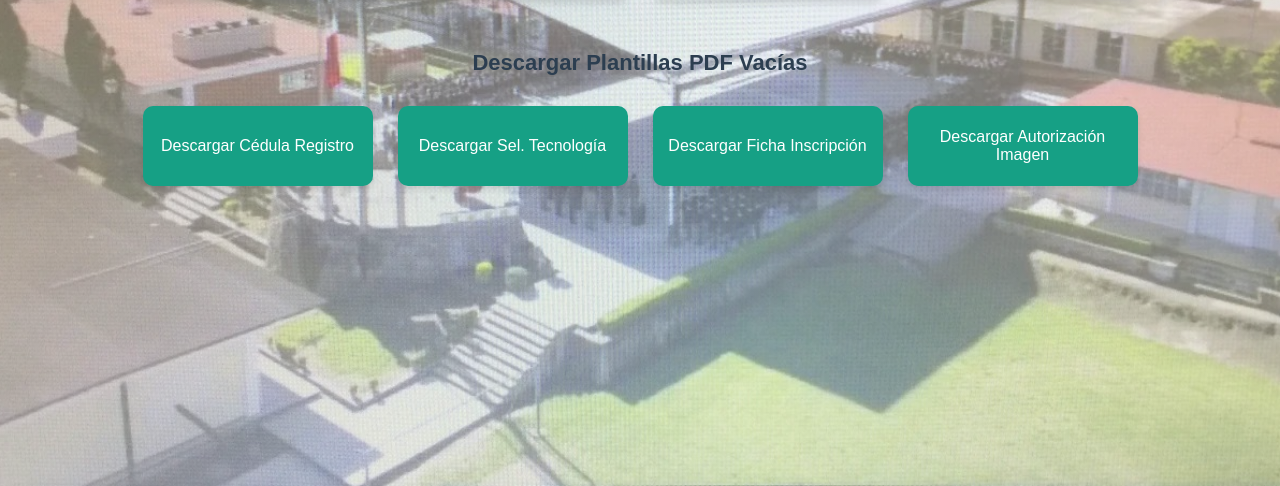
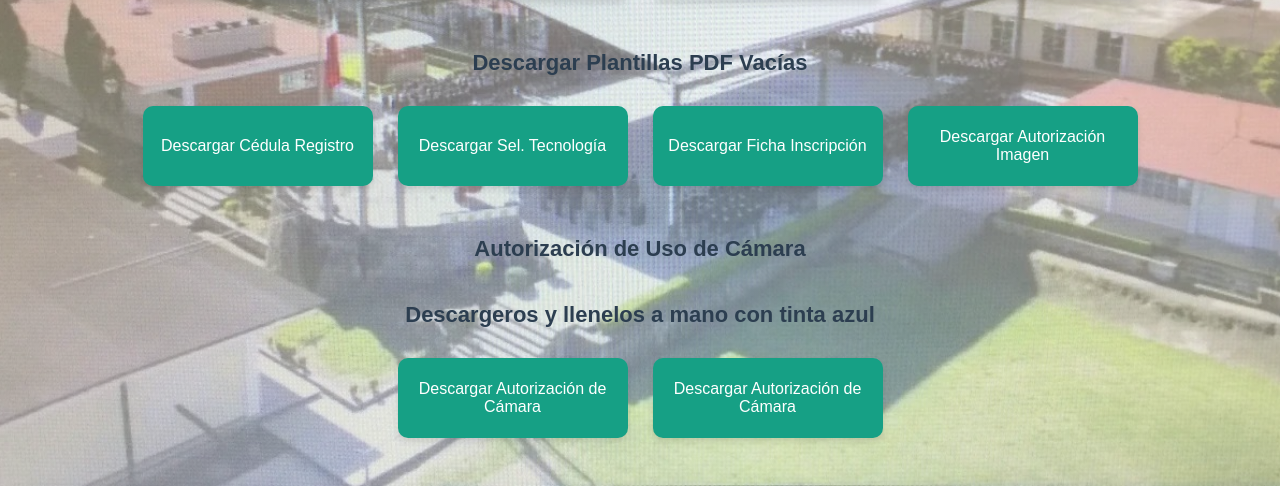
Before and after one commit to Carlos-Franco545/rrl, a Flask app: page / in a window 1280 px wide. Shown: the part 314-800 px from the top of the page. Run offline with Flask 3, Linux system fonts and the light colour scheme.

Commit message:
Update index.html

```diff
--- a/templates/index.html
+++ b/templates/index.html
@@ -91,5 +91,12 @@
         <a href="/descargas/autorizacion"><button class="btn-descarga">Descargar Autorización Imagen</button></a>
     </div>
 
+    <h2>Autorización de Uso de Cámara</h2>
+    <h2>Descargeros y llenelos a mano con tinta azul</h2>
+    <div class="descargas">
+        <a href="/descargar/autorizacion-camara"><button class="btn-descarga">Descargar Autorización de Cámara</button></a>
+        <a href="/descargar/auto-camara"><button class="btn-descarga">Descargar Autorización de Cámara</button></a>
+    </div>
+
 </body>
 </html>
```
